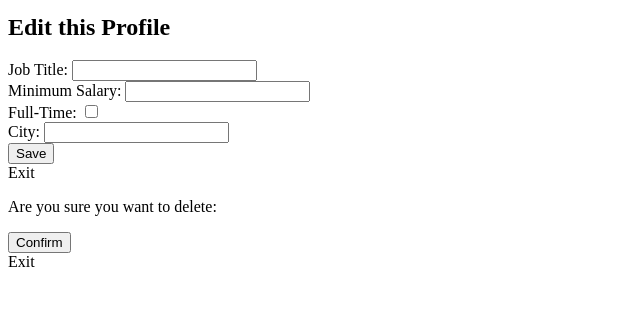
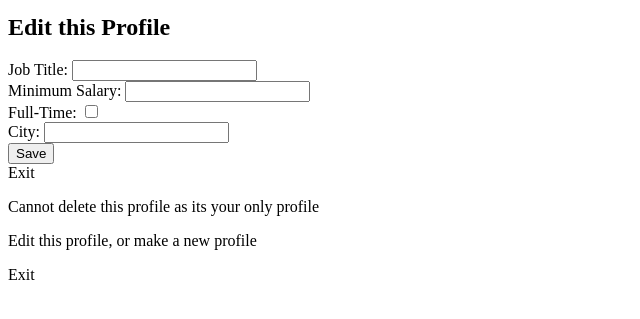
Before and after one commit to HaashimH1/deploma4, a Django app: page /dashboard/ in a window 1280 px wide. Shown: the part 333-652 px from the top of the page, without its empty margins (0-640 px from the left). Run offline with Django 5.2, Linux system fonts and the light colour scheme; a user stored in the database is signed in.

Commit message:
feat: profile cannot be deleted if its the only profile

```diff
--- a/users/templates/dashboard.html
+++ b/users/templates/dashboard.html
@@ -9,7 +9,6 @@
 
 
 <div class="dashboard-container">
-
 
     <div class="dashboard-segment profiles-selection-container">
 
@@ -209,6 +208,7 @@
 
 <div class="delete-profile-popup-container">
 
+    {% if profiles_count > 1 %}
     <p>Are you sure you want to delete:</p>
     <p style="color: red;">{{ active_profile.job_title }}</p>
     <form method="post" class="pop-up-options-container">
@@ -218,6 +218,12 @@
         <div class="exit-popup-container">Exit</div>
     </form>
 
+    {% else %}
+    <p>Cannot delete this profile as its your only profile</p>
+    <p>Edit this profile, or make a new profile</p>
+    <div class="exit-popup-container">Exit</div>
+    {% endif %}
+
 </div>
 
 
```
